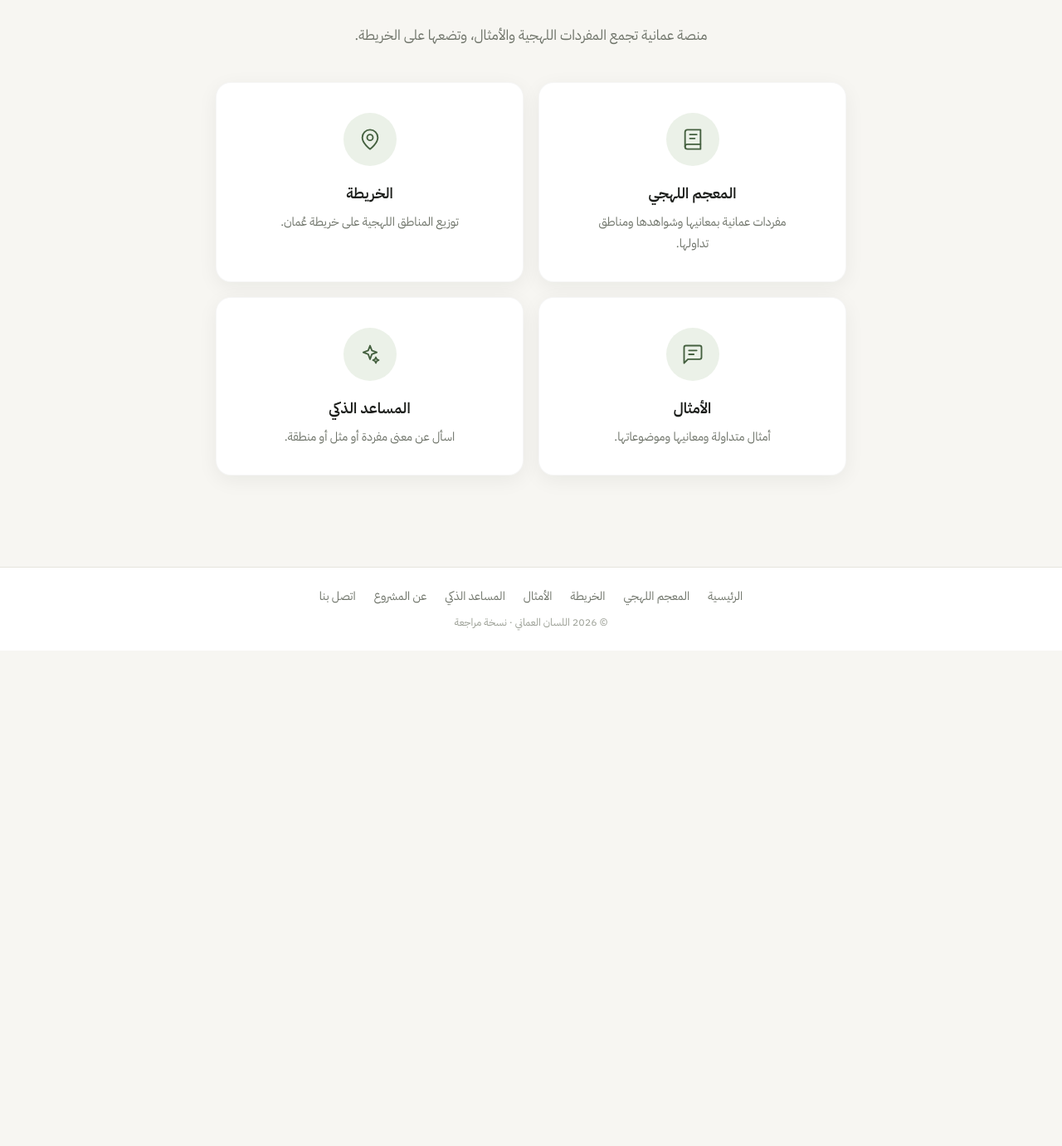
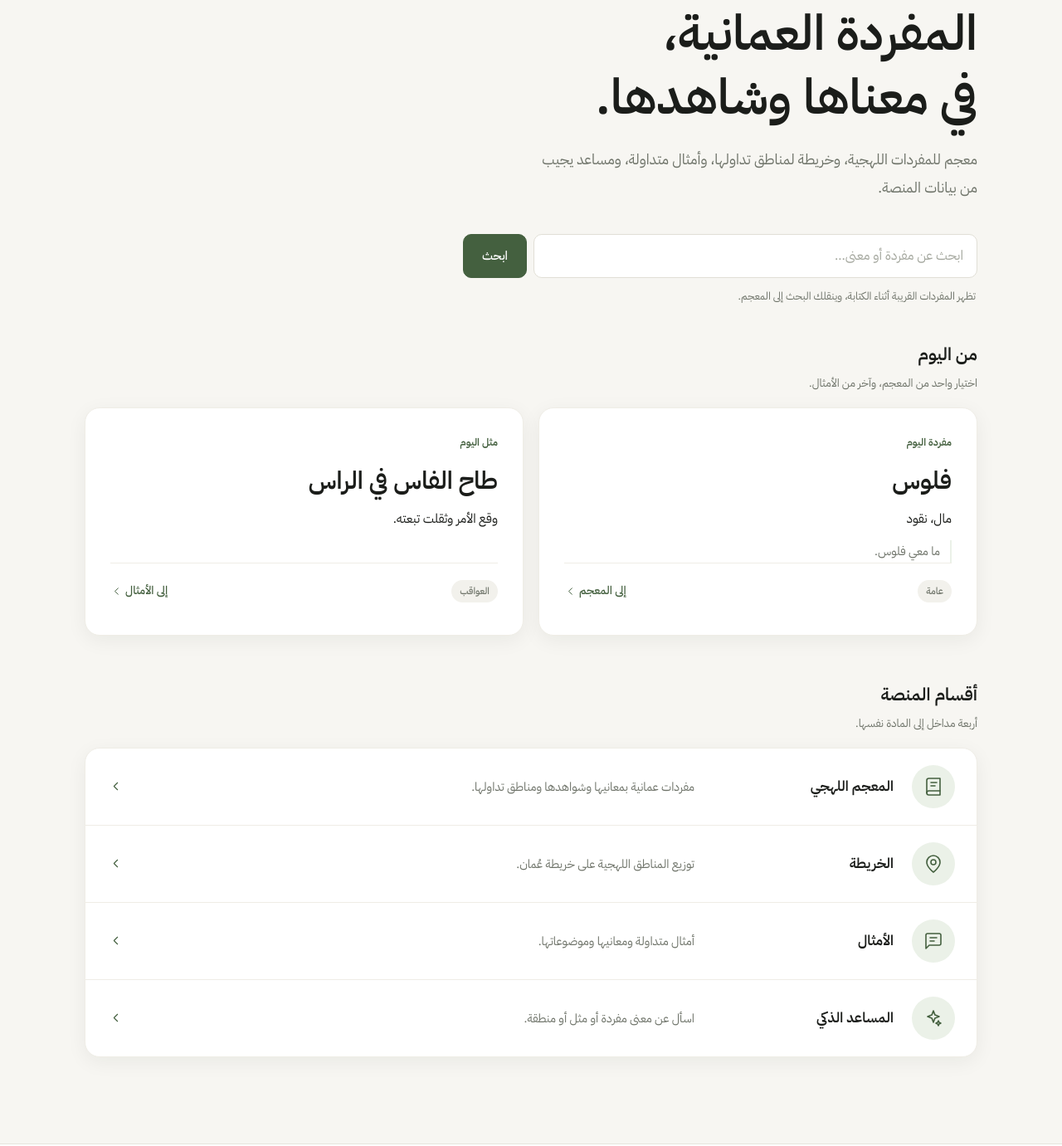
Before and after one commit to qmsweb/LisanOmani, a plain HTML site: page index.html in a window 1280 px wide. Shown: the part 126-1507 px from the top of the page at 83% size. Before the commit the page ends 910 px from the top, so only its background shows below. Drawn offline with Linux system fonts and the light colour scheme.

Commit message:
Redesign homepage: editorial hero, live search, daily word and proverb, section index

```diff
--- /dev/null
+++ b/assets/css/home.css
@@ -0,0 +1,373 @@
+/* ============================================================
+   الرئيسية — تنسيقات محصورة في صفحة index.html
+   تعتمد رموز site.css نفسها؛ لا تمسّ الصفحات الداخلية.
+   ============================================================ */
+
+.home {
+  --home-rule: var(--line-soft);
+}
+
+/* ---------- المقدمة التحريرية ---------- */
+
+.home-hero {
+  padding: clamp(40px, 8vw, 64px) 0 clamp(26px, 4vw, 44px);
+}
+
+.home-hero-inner {
+  max-width: 880px;
+}
+
+.home-hero h1 {
+  margin: 0;
+  font-size: clamp(2.15rem, 6.2vw, 3.7rem);
+  font-weight: 600;
+  line-height: 1.3;
+  letter-spacing: normal;
+  color: var(--ink);
+  animation: home-in .55s var(--ease) backwards;
+}
+
+.home-lede {
+  max-width: 52ch;
+  margin: 18px 0 0;
+  color: var(--muted);
+  font-size: clamp(1rem, 1.6vw, 1.1rem);
+  line-height: 1.95;
+  animation: home-in .55s var(--ease) .06s backwards;
+}
+
+/* ---------- البحث ---------- */
+
+.home-search {
+  max-width: 620px;
+  margin-top: clamp(26px, 4vw, 38px);
+  animation: home-in .55s var(--ease) .12s backwards;
+}
+
+.home-search-row {
+  display: flex;
+  align-items: stretch;
+  gap: 8px;
+}
+
+.home-search-row input {
+  flex: 1 1 auto;
+  min-width: 0;
+  min-height: 50px;
+  padding: 12px 16px;
+  background: var(--card);
+  font-size: 1rem;
+}
+
+.home-search-btn {
+  flex: none;
+  min-height: 50px;
+  padding-inline: 22px;
+  font-size: .92rem;
+}
+
+.home-search-hint {
+  margin: 10px 2px 0;
+  color: var(--muted);
+  font-size: .8rem;
+  line-height: 1.8;
+}
+
+.home-suggest {
+  margin-top: 12px;
+  padding: 8px;
+  background: var(--card);
+  border: 1px solid var(--line);
+  border-radius: 12px;
+  box-shadow: var(--shadow);
+}
+
+.home-suggest-label {
+  margin: 2px 8px 6px;
+  color: var(--accent);
+  font-size: .76rem;
+  font-weight: 600;
+}
+
+.home-suggest-list {
+  list-style: none;
+  margin: 0;
+  padding: 0;
+}
+
+.home-suggest-list a {
+  display: flex;
+  flex-wrap: wrap;
+  align-items: baseline;
+  justify-content: space-between;
+  gap: 2px 14px;
+  min-height: 44px;
+  padding: 9px 10px;
+  border-radius: 8px;
+  color: var(--ink);
+  text-decoration: none;
+  transition: background .15s ease;
+}
+
+.home-suggest-word {
+  font-size: .95rem;
+  font-weight: 500;
+}
+
+.home-suggest-meaning {
+  color: var(--muted);
+  font-size: .82rem;
+}
+
+@media (hover: hover) {
+  .home-suggest-list a:hover { background: var(--accent-soft); }
+}
+
+/* ---------- عناوين الأشرطة ---------- */
+
+.home-band-head {
+  display: flex;
+  flex-direction: column;
+  align-items: flex-start;
+  gap: 6px;
+  margin-bottom: 16px;
+}
+
+.home-band-head h2 {
+  margin: 0;
+  font-size: clamp(1.15rem, 2vw, 1.32rem);
+}
+
+.home-band-head p {
+  margin: 0;
+  color: var(--muted);
+  font-size: .84rem;
+}
+
+/* ---------- مفردة اليوم ومثل اليوم ---------- */
+
+.home-today {
+  padding: 0 0 clamp(34px, 5vw, 56px);
+}
+
+.home-today-grid {
+  display: grid;
+  gap: 14px;
+}
+
+.home-pick {
+  min-width: 0;
+  display: flex;
+  flex-direction: column;
+  padding: clamp(20px, 3vw, 30px);
+  background: var(--card);
+  border: 1px solid var(--line-soft);
+  border-radius: var(--radius);
+  box-shadow: var(--shadow);
+  animation: home-in .5s var(--ease) backwards;
+}
+
+.home-pick-label {
+  margin: 0 0 12px;
+  color: var(--accent);
+  font-size: .77rem;
+  font-weight: 600;
+}
+
+.home-pick-title {
+  margin: 0 0 8px;
+  font-size: clamp(1.5rem, 3vw, 1.85rem);
+  font-weight: 600;
+  line-height: 1.5;
+  overflow-wrap: anywhere;
+}
+
+.home-pick-body {
+  margin: 0;
+  color: var(--ink);
+  font-size: .96rem;
+  line-height: 1.9;
+}
+
+.home-pick-quote {
+  margin: 12px 0 0;
+  padding-inline-start: 12px;
+  border-inline-start: 2px solid var(--accent-soft);
+  color: var(--muted);
+  font-size: .9rem;
+  line-height: 1.85;
+}
+
+.home-pick-foot {
+  display: flex;
+  flex-wrap: wrap;
+  align-items: center;
+  gap: 8px 14px;
+  margin: auto 0 0;
+  padding-top: 12px;
+  border-top: 1px solid var(--home-rule);
+}
+
+.home-pick-link {
+  display: inline-flex;
+  align-items: center;
+  gap: 3px;
+  min-height: 44px;
+  margin-inline-start: auto;
+  color: var(--accent);
+  font-size: .86rem;
+  font-weight: 500;
+  text-decoration: none;
+}
+
+.home-pick-link svg {
+  width: 15px;
+  height: 15px;
+  transition: transform .2s var(--ease);
+}
+
+@media (hover: hover) {
+  .home-pick-link:hover { color: var(--accent-ink); }
+  .home-pick-link:hover svg { transform: translateX(-3px); }
+}
+
+/* ---------- أقسام المنصة: قائمة تحريرية ---------- */
+
+.home-sections {
+  padding-bottom: clamp(54px, 9vw, 104px);
+}
+
+.home-index {
+  list-style: none;
+  margin: 0;
+  padding: 0;
+  background: var(--card);
+  border: 1px solid var(--line-soft);
+  border-radius: var(--radius);
+  box-shadow: var(--shadow);
+  overflow: hidden;
+}
+
+.home-index li + li {
+  border-top: 1px solid var(--home-rule);
+}
+
+.home-row {
+  display: grid;
+  grid-template-columns: 44px minmax(0, 1fr) 16px;
+  align-items: center;
+  gap: 12px;
+  min-height: 76px;
+  padding: 14px;
+  color: inherit;
+  text-decoration: none;
+  transition: background .18s var(--ease);
+}
+
+.home-row-icon {
+  width: 44px;
+  height: 44px;
+  display: grid;
+  place-items: center;
+  border-radius: 50%;
+  background: var(--accent-soft);
+  color: var(--accent);
+  transition: background .18s var(--ease), color .18s var(--ease);
+}
+
+.home-row-icon svg {
+  width: 22px;
+  height: 22px;
+}
+
+.home-row-text {
+  min-width: 0;
+  display: grid;
+  gap: 2px;
+}
+
+.home-row-title {
+  color: var(--ink);
+  font-size: 1.02rem;
+  font-weight: 600;
+  line-height: 1.6;
+}
+
+.home-row-desc {
+  color: var(--muted);
+  font-size: .88rem;
+  line-height: 1.8;
+  overflow-wrap: anywhere;
+}
+
+.home-row-arrow {
+  display: grid;
+  place-items: center;
+  color: var(--accent);
+}
+
+.home-row-arrow svg {
+  width: 17px;
+  height: 17px;
+  transition: transform .18s var(--ease);
+}
+
+@media (hover: hover) {
+  .home-row:hover { background: #fbfbf8; }
+  .home-row:hover .home-row-icon { background: var(--accent); color: #fff; }
+  .home-row:hover .home-row-arrow svg { transform: translateX(-3px); }
+}
+
+/* ---------- الشاشات الواسعة ---------- */
+
+@media (min-width: 760px) {
+  .home-today-grid {
+    grid-template-columns: repeat(auto-fit, minmax(min(100%, 360px), 1fr));
+    gap: 18px;
+  }
+
+  .home-pick:nth-child(2) { animation-delay: .06s; }
+}
+
+@media (min-width: 900px) {
+  .home-row {
+    grid-template-columns: 52px minmax(0, 1fr) 20px;
+    gap: 22px;
+    padding: 20px 26px;
+  }
+
+  .home-row-icon {
+    width: 52px;
+    height: 52px;
+  }
+
+  .home-row-icon svg {
+    width: 24px;
+    height: 24px;
+  }
+
+  .home-row-text {
+    grid-template-columns: 220px minmax(0, 1fr);
+    align-items: baseline;
+    gap: 20px;
+  }
+
+  .home-row-title { font-size: 1.06rem; }
+  .home-row-desc { font-size: .9rem; }
+}
+
+/* ---------- الحركة ---------- */
+
+@keyframes home-in {
+  from { opacity: 0; transform: translateY(10px); }
+  to { opacity: 1; transform: none; }
+}
+
+@media (prefers-reduced-motion: reduce) {
+  .home *,
+  .home *::before,
+  .home *::after {
+    animation: none !important;
+    transition: none !important;
+  }
+}
--- /dev/null
+++ b/assets/js/home.js
@@ -0,0 +1,170 @@
+/* ============================================================
+   الرئيسية — مفردة اليوم، مثل اليوم، واقتراحات البحث
+   يعتمد على window.Lisan من site.js، ولا يعمل في الصفحات الأخرى.
+   ============================================================ */
+
+(function () {
+  'use strict';
+
+  const Lisan = window.Lisan;
+  if (!Lisan) return;
+
+  const form = document.querySelector('.home-search');
+  const input = document.getElementById('home-q');
+  const suggestBox = document.getElementById('home-suggest');
+  const suggestList = document.getElementById('home-suggest-list');
+
+  const todaySection = document.getElementById('home-today');
+  const wordBlock = document.getElementById('home-word');
+  const wordTitle = document.getElementById('home-word-title');
+  const wordMeaning = document.getElementById('home-word-meaning');
+  const wordExample = document.getElementById('home-word-example');
+  const wordRegion = document.getElementById('home-word-region');
+  const wordLink = document.getElementById('home-word-link');
+
+  const proverbBlock = document.getElementById('home-proverb');
+  const proverbTitle = document.getElementById('home-proverb-title');
+  const proverbMeaning = document.getElementById('home-proverb-meaning');
+  const proverbTheme = document.getElementById('home-proverb-theme');
+  const proverbLink = document.getElementById('home-proverb-link');
+
+  let dialectEntries = [];
+
+  function daySerial() {
+    const now = new Date();
+    return Math.floor(Date.UTC(now.getFullYear(), now.getMonth(), now.getDate()) / 86400000);
+  }
+
+  function pickOfDay(list, offset) {
+    if (!list.length) return null;
+    const index = (((daySerial() + (offset || 0)) % list.length) + list.length) % list.length;
+    return list[index];
+  }
+
+  function showToday() {
+    if (todaySection) todaySection.hidden = false;
+  }
+
+  function fillWord(entry) {
+    if (!entry || !wordBlock) return;
+
+    wordTitle.textContent = entry.word || '';
+    wordMeaning.textContent = entry.meaning || '';
+
+    if (entry.example) {
+      wordExample.textContent = entry.example;
+      wordExample.hidden = false;
+    } else {
+      wordExample.hidden = true;
+    }
+
+    if (entry.region) {
+      wordRegion.textContent = entry.region;
+      wordRegion.hidden = false;
+    } else {
+      wordRegion.hidden = true;
+    }
+
+    if (wordLink && entry.word) {
+      wordLink.href = 'dialect.html?q=' + encodeURIComponent(entry.word);
+    }
+
+    wordBlock.hidden = false;
+    showToday();
+  }
+
+  function fillProverb(entry) {
+    if (!entry || !proverbBlock) return;
+
+    proverbTitle.textContent = entry.text || '';
+    proverbMeaning.textContent = entry.meaning || '';
+
+    if (entry.theme) {
+      proverbTheme.textContent = entry.theme;
+      proverbTheme.hidden = false;
+    } else {
+      proverbTheme.hidden = true;
+    }
+
+    if (proverbLink) {
+      proverbLink.href = 'proverbs.html?q=' + encodeURIComponent(entry.theme || entry.text || '');
+    }
+
+    proverbBlock.hidden = false;
+    showToday();
+  }
+
+  function hideSuggestions() {
+    if (!suggestBox) return;
+    suggestBox.hidden = true;
+    if (suggestList) suggestList.innerHTML = '';
+  }
+
+  function renderSuggestions() {
+    if (!input || !suggestBox || !suggestList) return;
+
+    const query = Lisan.normalizeArabic(input.value);
+    if (query.length < 2 || !dialectEntries.length) {
+      hideSuggestions();
+      return;
+    }
+
+    const matches = [];
+    for (let i = 0; i < dialectEntries.length && matches.length < 5; i += 1) {
+      const entry = dialectEntries[i];
+      const haystack = Lisan.normalizeArabic(
+        [entry.word, entry.meaning, entry.example, entry.note].join(' ')
+      );
+      if (haystack.includes(query)) matches.push(entry);
+    }
+
+    if (!matches.length) {
+      hideSuggestions();
+      return;
+    }
+
+    suggestList.innerHTML = matches.map(function (entry) {
+      return '<li><a href="dialect.html?q=' + encodeURIComponent(entry.word) + '">' +
+        '<span class="home-suggest-word">' + Lisan.escapeHtml(entry.word) + '</span>' +
+        '<span class="home-suggest-meaning">' + Lisan.escapeHtml(entry.meaning) + '</span>' +
+        '</a></li>';
+    }).join('');
+
+    suggestBox.hidden = false;
+  }
+
+  function initWord() {
+    Lisan.fetchJSON('data/dialect.json').then(function (data) {
+      dialectEntries = data.entries || [];
+      fillWord(pickOfDay(dialectEntries, 0));
+      renderSuggestions();
+    }).catch(function () {
+      if (wordBlock) wordBlock.hidden = true;
+    });
+  }
+
+  function initProverb() {
+    Lisan.fetchJSON('data/proverbs.json').then(function (data) {
+      fillProverb(pickOfDay(data.entries || [], 3));
+    }).catch(function () {
+      if (proverbBlock) proverbBlock.hidden = true;
+    });
+  }
+
+  if (form && input) {
+    form.addEventListener('submit', function (event) {
+      event.preventDefault();
+      const value = input.value.trim();
+      window.location.href = 'dialect.html' + (value ? '?q=' + encodeURIComponent(value) : '');
+    });
+
+    input.addEventListener('input', Lisan.debounce(renderSuggestions, 120));
+
+    input.addEventListener('keydown', function (event) {
+      if (event.key === 'Escape') hideSuggestions();
+    });
+  }
+
+  initWord();
+  initProverb();
+})();
--- a/index.html
+++ b/index.html
@@ -22,54 +22,138 @@
   <link rel="preconnect" href="https://fonts.gstatic.com" crossorigin>
   <link href="https://fonts.googleapis.com/css2?family=IBM+Plex+Sans+Arabic:wght@400;500;600&display=swap" rel="stylesheet">
   <link rel="stylesheet" href="assets/css/site.css">
+  <link rel="stylesheet" href="assets/css/home.css">
 </head>
 <body data-nav="home">
   <div id="site-header"></div>
 
-  <main id="main">
-    <h1 class="sr-only">اللسان العماني — المعجم اللهجي والأمثال</h1>
+  <main id="main" class="home">
+    <section class="home-hero" aria-labelledby="home-title">
+      <div class="container">
+        <div class="home-hero-inner">
+          <h1 id="home-title">المفردة العمانية،<br>في معناها وشاهدها.</h1>
+          <p class="home-lede">معجم للمفردات اللهجية، وخريطة لمناطق تداولها، وأمثال متداولة، ومساعد يجيب من بيانات المنصة.</p>
 
-    <section class="intro">
-      <div class="container">
-        <p>منصة عمانية تجمع المفردات اللهجية والأمثال، وتضعها على الخريطة.</p>
+          <form class="home-search" action="dialect.html" method="get" role="search">
+            <label class="sr-only" for="home-q">ابحث في المعجم اللهجي</label>
+            <div class="home-search-row">
+              <input id="home-q" name="q" type="search" placeholder="ابحث عن مفردة أو معنى…" autocomplete="off" enterkeyhint="search">
+              <button class="btn home-search-btn" type="submit">ابحث</button>
+            </div>
+            <p class="home-search-hint" id="home-search-hint">تظهر المفردات القريبة أثناء الكتابة، وينقلك البحث إلى المعجم.</p>
+            <div class="home-suggest" id="home-suggest" aria-live="polite" hidden>
+              <p class="home-suggest-label">مفردات قريبة</p>
+              <ul class="home-suggest-list" id="home-suggest-list"></ul>
+            </div>
+          </form>
+        </div>
       </div>
     </section>
 
-    <section aria-label="أقسام المنصة">
+    <section class="home-today" id="home-today" aria-labelledby="home-today-title" hidden>
       <div class="container">
-        <div class="cards">
-          <a class="card" href="dialect.html">
-            <span class="card-icon">
+        <div class="home-band-head">
+          <h2 id="home-today-title">من اليوم</h2>
+          <p>اختيار واحد من المعجم، وآخر من الأمثال.</p>
+        </div>
+
+        <div class="home-today-grid">
+          <article class="home-pick" id="home-word" aria-labelledby="home-word-title" hidden>
+            <p class="home-pick-label">مفردة اليوم</p>
+            <h3 class="home-pick-title" id="home-word-title"></h3>
+            <p class="home-pick-body" id="home-word-meaning"></p>
+            <p class="home-pick-quote" id="home-word-example"></p>
+            <p class="home-pick-foot">
+              <span class="badge badge-soft" id="home-word-region"></span>
+              <a class="home-pick-link" id="home-word-link" href="dialect.html">إلى المعجم
+                <svg viewBox="0 0 24 24" fill="none" stroke="currentColor" stroke-width="1.6" stroke-linecap="round" stroke-linejoin="round" aria-hidden="true"><path d="M15 6l-6 6 6 6"/></svg>
+              </a>
+            </p>
+          </article>
+
+          <article class="home-pick" id="home-proverb" aria-labelledby="home-proverb-title" hidden>
+            <p class="home-pick-label">مثل اليوم</p>
+            <h3 class="home-pick-title" id="home-proverb-title"></h3>
+            <p class="home-pick-body" id="home-proverb-meaning"></p>
+            <p class="home-pick-foot">
+              <span class="badge badge-soft" id="home-proverb-theme"></span>
+              <a class="home-pick-link" id="home-proverb-link" href="proverbs.html">إلى الأمثال
+                <svg viewBox="0 0 24 24" fill="none" stroke="currentColor" stroke-width="1.6" stroke-linecap="round" stroke-linejoin="round" aria-hidden="true"><path d="M15 6l-6 6 6 6"/></svg>
+              </a>
+            </p>
+          </article>
+        </div>
+      </div>
+    </section>
+
+    <section class="home-sections" aria-labelledby="home-sections-title">
+      <div class="container">
+        <div class="home-band-head">
+          <h2 id="home-sections-title">أقسام المنصة</h2>
+          <p>أربعة مداخل إلى المادة نفسها.</p>
+        </div>
+
+        <ul class="home-index">
+          <li>
+            <a class="home-row" href="dialect.html">
+              <span class="home-row-icon" aria-hidden="true">
                 <svg viewBox="0 0 24 24" fill="none" stroke="currentColor" stroke-width="1.6" stroke-linecap="round" stroke-linejoin="round"><path d="M4 19.5A2.5 2.5 0 0 1 6.5 17H20"/><path d="M6.5 2H20v20H6.5A2.5 2.5 0 0 1 4 19.5v-15A2.5 2.5 0 0 1 6.5 2z"/><path d="M9 7h7M9 11h5"/></svg>
               </span>
-            <h3>المعجم اللهجي</h3>
-            <p>مفردات عمانية بمعانيها وشواهدها ومناطق تداولها.</p>
+              <span class="home-row-text">
+                <span class="home-row-title">المعجم اللهجي</span>
+                <span class="home-row-desc">مفردات عمانية بمعانيها وشواهدها ومناطق تداولها.</span>
+              </span>
+              <span class="home-row-arrow" aria-hidden="true">
+                <svg viewBox="0 0 24 24" fill="none" stroke="currentColor" stroke-width="1.6" stroke-linecap="round" stroke-linejoin="round"><path d="M15 6l-6 6 6 6"/></svg>
+              </span>
             </a>
+          </li>
 
-          <a class="card" href="map.html">
-            <span class="card-icon">
+          <li>
+            <a class="home-row" href="map.html">
+              <span class="home-row-icon" aria-hidden="true">
                 <svg viewBox="0 0 24 24" fill="none" stroke="currentColor" stroke-width="1.6" stroke-linecap="round" stroke-linejoin="round"><path d="M20 10c0 6-8 12-8 12s-8-6-8-12a8 8 0 0 1 16 0z"/><circle cx="12" cy="10" r="3"/></svg>
               </span>
-            <h3>الخريطة</h3>
-            <p>توزيع المناطق اللهجية على خريطة عُمان.</p>
+              <span class="home-row-text">
+                <span class="home-row-title">الخريطة</span>
+                <span class="home-row-desc">توزيع المناطق اللهجية على خريطة عُمان.</span>
+              </span>
+              <span class="home-row-arrow" aria-hidden="true">
+                <svg viewBox="0 0 24 24" fill="none" stroke="currentColor" stroke-width="1.6" stroke-linecap="round" stroke-linejoin="round"><path d="M15 6l-6 6 6 6"/></svg>
+              </span>
             </a>
+          </li>
 
-          <a class="card" href="proverbs.html">
-            <span class="card-icon">
+          <li>
+            <a class="home-row" href="proverbs.html">
+              <span class="home-row-icon" aria-hidden="true">
                 <svg viewBox="0 0 24 24" fill="none" stroke="currentColor" stroke-width="1.6" stroke-linecap="round" stroke-linejoin="round"><path d="M21 15a2 2 0 0 1-2 2H7l-4 4V5a2 2 0 0 1 2-2h14a2 2 0 0 1 2 2z"/><path d="M8 8h8M8 12h5"/></svg>
               </span>
-            <h3>الأمثال</h3>
-            <p>أمثال متداولة ومعانيها وموضوعاتها.</p>
+              <span class="home-row-text">
+                <span class="home-row-title">الأمثال</span>
+                <span class="home-row-desc">أمثال متداولة ومعانيها وموضوعاتها.</span>
+              </span>
+              <span class="home-row-arrow" aria-hidden="true">
+                <svg viewBox="0 0 24 24" fill="none" stroke="currentColor" stroke-width="1.6" stroke-linecap="round" stroke-linejoin="round"><path d="M15 6l-6 6 6 6"/></svg>
+              </span>
             </a>
+          </li>
 
-          <a class="card" href="assistant.html">
-            <span class="card-icon">
+          <li>
+            <a class="home-row" href="assistant.html">
+              <span class="home-row-icon" aria-hidden="true">
                 <svg viewBox="0 0 24 24" fill="none" stroke="currentColor" stroke-width="1.6" stroke-linecap="round" stroke-linejoin="round"><path d="M12 3l1.9 5.1L19 10l-5.1 1.9L12 17l-1.9-5.1L5 10l5.1-1.9z"/><path d="M18 15l.9 2.1L21 18l-2.1.9L18 21l-.9-2.1L15 18l2.1-.9z"/></svg>
               </span>
-            <h3>المساعد الذكي</h3>
-            <p>اسأل عن معنى مفردة أو مثل أو منطقة.</p>
+              <span class="home-row-text">
+                <span class="home-row-title">المساعد الذكي</span>
+                <span class="home-row-desc">اسأل عن معنى مفردة أو مثل أو منطقة.</span>
+              </span>
+              <span class="home-row-arrow" aria-hidden="true">
+                <svg viewBox="0 0 24 24" fill="none" stroke="currentColor" stroke-width="1.6" stroke-linecap="round" stroke-linejoin="round"><path d="M15 6l-6 6 6 6"/></svg>
+              </span>
             </a>
-        </div>
+          </li>
+        </ul>
       </div>
     </section>
   </main>
@@ -77,5 +161,6 @@
   <div id="site-footer"></div>
 
   <script src="assets/js/site.js"></script>
+  <script src="assets/js/home.js"></script>
 </body>
 </html>
```
Lines whose indentation alone changed are shown as unchanged.
